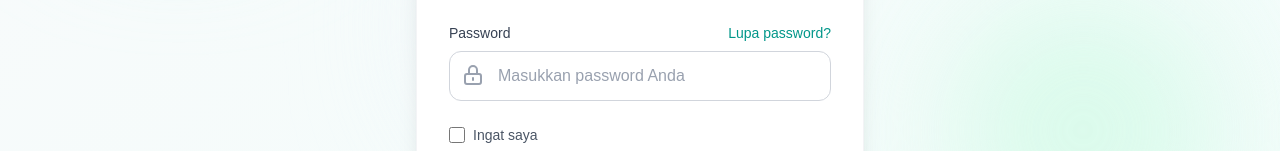
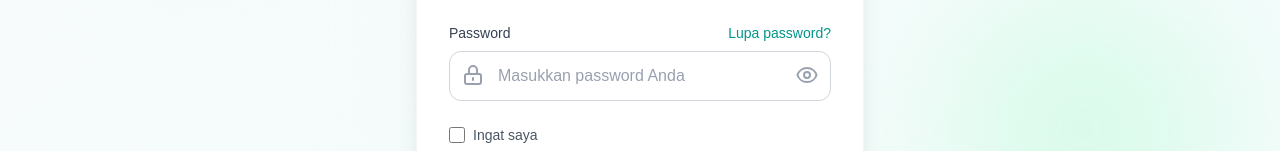
Before and after one commit to lanangwisana/sentracare-fe, a Next.js app: page /auth/login in a window 1280 px wide. Shown: the part 456-607 px from the top of the page. Built offline with nearby package versions, Linux system fonts and the light colour scheme.

Commit message:
update code from login

```diff
--- a/src/app/auth/login/page.js
+++ b/src/app/auth/login/page.js
@@ -8,8 +8,11 @@ export default function LoginPage() {
   const [error, setError] = useState("");
   const [isLoading, setIsLoading] = useState(false);
   const router = useRouter();
+  const [showPassword, setShowPassword] = useState(false);
+  const [rememberMe, setRememberMe] = useState(false);
 
-  // Bersihkan semua token saat halaman login dibuka
+  const API_BASE = "http://localhost:8088";
+
   useEffect(() => {
     localStorage.removeItem("doctorToken");
     localStorage.removeItem("activeDoctorName");
@@ -26,12 +29,17 @@ export default function LoginPage() {
     e.preventDefault();
     setError("");
     setIsLoading(true);
-
+    // http://127.0.0.1:8002/auth/login
+    // ${API_BASE}/auth/login
     try {
-      const res = await fetch("http://127.0.0.1:8002/auth/login", {
+      const res = await fetch(`${API_BASE}/auth/login`, {
         method: "POST",
         headers: { "Content-Type": "application/json" },
-        body: JSON.stringify(form),
+        body: JSON.stringify({
+          identifier: form.identifier,
+          password: form.password,
+          remember_me: rememberMe,
+        }),
       });
 
       if (!res.ok) {
@@ -47,13 +55,14 @@ export default function LoginPage() {
       const payload = JSON.parse(atob(token.split(".")[1]));
       const role = payload.role;
       const username = form.identifier;
+      const storage = rememberMe ? localStorage : sessionStorage;
 
       // Simpan token sesuai role
       if (role === "Dokter") {
         localStorage.setItem("doctorToken", token);
         localStorage.setItem("activeDoctorName", payload.sub);
       }
-      localStorage.setItem("token", token); // universal
+      localStorage.setItem("token", token);
       localStorage.setItem("userRole", role);
       localStorage.setItem("username", username);
       // Redirect sesuai role
@@ -66,9 +75,6 @@ export default function LoginPage() {
           break;
         case "Dokter":
           router.push("/admin/dashboard-doctor");
-          {
-            /*seharusnya masuk ke /dashboard-dokter*/
-          }
           break;
         default:
           setError("Role tidak dikenali");
@@ -81,7 +87,7 @@ export default function LoginPage() {
   }
 
   return (
-    <div className="min-h-screen bg-gradient-to-br from-gray-50 to-teal-50 flex items-center justify-center p-4 md:p-6">
+    <div className="min-h-screen bg-linear-to-br from-gray-50 to-teal-50 flex items-center justify-center p-4 md:p-6">
       {/* Background Decorative Elements */}
       <div className="fixed inset-0 overflow-hidden pointer-events-none">
         <div className="absolute top-20 left-10 w-72 h-72 bg-teal-100 rounded-full mix-blend-multiply filter blur-3xl opacity-70 animate-blob"></div>
@@ -93,7 +99,7 @@ export default function LoginPage() {
       <div className="relative w-full max-w-md">
         {/* Logo & Brand Header */}
         <div className="text-center mb-10">
-          <div className="inline-flex items-center justify-center w-20 h-20 bg-gradient-to-r from-teal-500 to-emerald-600 rounded-2xl mb-6 shadow-lg">
+          <div className="inline-flex items-center justify-center w-20 h-20 bg-linear-to-r from-teal-500 to-emerald-600 rounded-2xl mb-6 shadow-lg">
             <svg className="w-10 h-10 text-white" fill="none" stroke="currentColor" viewBox="0 0 24 24" xmlns="http://www.w3.org/2000/svg">
               <path strokeLinecap="round" strokeLinejoin="round" strokeWidth={2} d="M9 12l2 2 4-4m6 2a9 9 0 11-18 0 9 9 0 0118 0z" />
             </svg>
@@ -107,7 +113,7 @@ export default function LoginPage() {
         {/* Login Card */}
         <div className="bg-white rounded-2xl shadow-xl border border-gray-100 overflow-hidden">
           {/* Card Header */}
-          <div className="bg-gradient-to-r from-teal-600 to-emerald-700 px-8 py-6">
+          <div className="bg-linear-to-r from-teal-600 to-emerald-700 px-8 py-6">
             <h2 className="text-2xl font-bold text-white">Masuk ke Akun Anda</h2>
             <p className="text-teal-100 text-sm mt-1">Selamat datang kembali di SentraCare</p>
           </div>
@@ -146,26 +152,52 @@ export default function LoginPage() {
                 </div>
                 <div className="relative">
                   <input
-                    type="password"
+                    type={showPassword ? "text" : "password"} // BERUBAH DI SINI: Tipe dinamis
                     name="password"
                     value={form.password}
                     onChange={handleChange}
                     placeholder="Masukkan password Anda"
-                    className="w-full px-4 py-3 pl-12 text-gray-800 placeholder:text-gray-400 bg-white border border-gray-300 rounded-xl focus:ring-2 focus:ring-teal-500 focus:border-teal-500 transition duration-200"
+                    className="w-full px-4 py-3 pl-12 pr-12 text-gray-800 placeholder:text-gray-400 bg-white border border-gray-300 rounded-xl focus:ring-2 focus:ring-teal-500 focus:border-teal-500 transition duration-200"
                     required
                   />
+                  {/* Icon Gembok (Sisi Kiri) */}
                   <div className="absolute left-3 top-3">
                     <svg className="w-6 h-6 text-gray-400" fill="none" stroke="currentColor" viewBox="0 0 24 24" xmlns="http://www.w3.org/2000/svg">
                       <path strokeLinecap="round" strokeLinejoin="round" strokeWidth={2} d="M12 15v2m-6 4h12a2 2 0 002-2v-6a2 2 0 00-2-2H6a2 2 0 00-2 2v6a2 2 0 002 2zm10-10V7a4 4 0 00-8 0v4h8z" />
                     </svg>
                   </div>
+
+                  {/* TOMBOL LIHAT PASSWORD (Sisi Kanan) - TAMBAHKAN INI */}
+                  <button
+                    type="button" // Sangat penting: gunakan type="button" agar tidak men-submit form
+                    onClick={() => setShowPassword(!showPassword)}
+                    className="absolute right-3 top-3 text-gray-400 hover:text-teal-600 transition-colors focus:outline-none"
+                  >
+                    {showPassword ? (
+                      /* Ikon Mata Coret (Sembunyikan) */
+                      <svg className="w-6 h-6" fill="none" stroke="currentColor" viewBox="0 0 24 24">
+                        <path
+                          strokeLinecap="round"
+                          strokeLinejoin="round"
+                          strokeWidth={2}
+                          d="M13.875 18.825A10.05 10.05 0 0112 19c-4.478 0-8.268-2.943-9.543-7a9.97 9.97 0 011.563-3.029m5.858.908a3 3 0 114.243 4.243M9.878 9.878l4.242 4.242M9.88 9.88l-3.29-3.29m7.532 7.532l3.29 3.29M3 3l18 18"
+                        />
+                      </svg>
+                    ) : (
+                      /* Ikon Mata (Lihat) */
+                      <svg className="w-6 h-6" fill="none" stroke="currentColor" viewBox="0 0 24 24">
+                        <path strokeLinecap="round" strokeLinejoin="round" strokeWidth={2} d="M15 12a3 3 0 11-6 0 3 3 0 016 0z" />
+                        <path strokeLinecap="round" strokeLinejoin="round" strokeWidth={2} d="M2.458 12C3.732 7.943 7.523 5 12 5c4.478 0 8.268 2.943 9.542 7-1.274 4.057-5.064 7-9.542 7-4.477 0-8.268-2.943-9.542-7z" />
+                      </svg>
+                    )}
+                  </button>
                 </div>
               </div>
 
               {/* Remember Me & Error Message */}
               <div className="flex items-center justify-between mb-6">
                 <div className="flex items-center">
-                  <input type="checkbox" id="remember" className="w-4 h-4 text-teal-600 border-gray-300 rounded focus:ring-teal-500" />
+                  <input type="checkbox" id="remember" checked={rememberMe} onChange={(e) => setRememberMe(e.target.checked)} className="w-4 h-4 text-teal-600 border-gray-300 rounded focus:ring-teal-500" />
                   <label htmlFor="remember" className="ml-2 text-sm text-gray-600">
                     Ingat saya
                   </label>
@@ -188,7 +220,7 @@ export default function LoginPage() {
               <button
                 type="submit"
                 disabled={isLoading}
-                className="w-full bg-gradient-to-r from-teal-600 to-emerald-700 hover:from-teal-700 hover:to-emerald-800 text-white font-bold py-3 rounded-xl shadow-lg transition duration-200 flex items-center justify-center disabled:opacity-70 disabled:cursor-not-allowed"
+                className="w-full bg-linear-to-r from-teal-600 to-emerald-700 hover:from-teal-700 hover:to-emerald-800 text-white font-bold py-3 rounded-xl shadow-lg transition duration-200 flex items-center justify-center disabled:opacity-70 disabled:cursor-not-allowed"
               >
                 {isLoading ? (
                   <>
```
